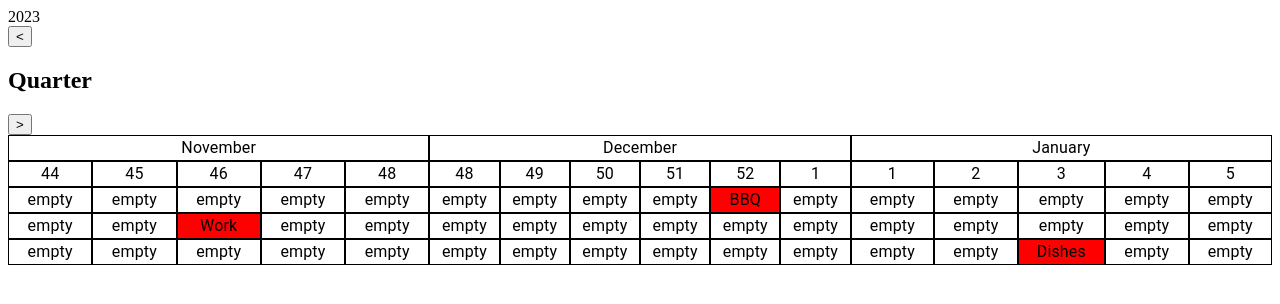
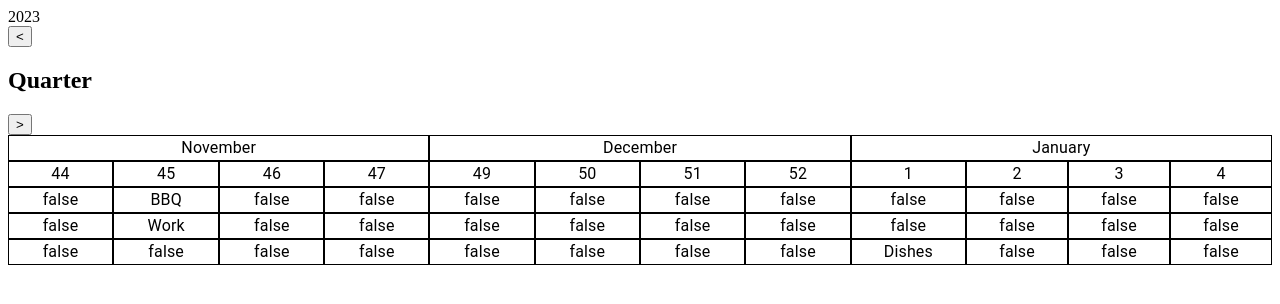
Before and after one commit to Teser301/csp, a React (Create React App) app: page / in a window 1280 px wide. Shown: the top 304 px of the page. Built offline with nearby package versions, Linux system fonts and the light colour scheme.

Commit message:
Fixing issues

```diff
--- a/src/App.tsx
+++ b/src/App.tsx
@@ -3,10 +3,21 @@ import dayjs, { Dayjs } from "dayjs";
 import weekOfYear from "dayjs/plugin/weekOfYear";
 import { Box, Typography } from "@mui/material";
 import isBetween from "dayjs/plugin/isBetween";
+import isoWeek from "dayjs/plugin/isoWeek";
+import customParseFormat from "dayjs/plugin/customParseFormat";
+import updateLocale from "dayjs/plugin/updateLocale";
+
 dayjs.extend(weekOfYear);
 dayjs.extend(isBetween);
-const weekDays = ["Mon", "Tue", "Wed", "Thu", "Fri", "Sat", "Sun"];
-
+dayjs.extend(isoWeek);
+dayjs.extend(customParseFormat);
+dayjs.extend(updateLocale);
+dayjs.updateLocale("custom", {
+  week: {
+    dow: 1, // Monday
+  },
+});
+dayjs.locale("custom");
 function App() {
   const [dayObj, setDayObj] = useState<Dayjs>(dayjs().locale("en"));
 
@@ -26,33 +37,48 @@ function App() {
   const taskArray = [
     {
       name: "BBQ",
-      startDate: "2023-10-10",
-      endDate: "2023-12-30",
+      startDate: "10 November 2023",
+      endDate: "20 November 2023",
     },
     {
       name: "Work",
-      startDate: "2023-11-12",
-      endDate: "2023-11-18",
+      startDate: "07 November 2023",
+      endDate: "18 December 2023",
     },
     {
       name: "Dishes",
-      startDate: "2024-01-14",
-      endDate: "2024-01-18",
+      startDate: "16 December 2023",
+      endDate: "18 January 2024",
     },
   ];
 
-  function calculateWeekNumbersForMonth(month: Dayjs) {
+  function calculateWeekNumbersForMonth(
+    month: dayjs.Dayjs | Date | null | undefined
+  ) {
     const weeks: number[] = [];
     const firstDayOfMonth = dayjs(month).startOf("month");
     const lastDayOfMonth = dayjs(month).endOf("month");
+    let currentDay = firstDayOfMonth;
+    let currentWeekNumber = currentDay.isoWeek();
+    let daysInCurrentWeek = 0;
 
-    let currentWeekStartDate = firstDayOfMonth.startOf("week");
+    while (currentDay.isBefore(lastDayOfMonth)) {
+      daysInCurrentWeek++;
 
-    while (currentWeekStartDate.isBefore(lastDayOfMonth)) {
-      weeks.push(currentWeekStartDate.week());
-      currentWeekStartDate = currentWeekStartDate.add(1, "week");
+      if (currentDay.isoWeek() !== currentWeekNumber) {
+        // Check if the current week has more than 4 days in the current month
+        if (daysInCurrentWeek > 4) {
+          weeks.push(currentWeekNumber);
+        }
+        currentWeekNumber = currentDay.isoWeek();
+        daysInCurrentWeek = 1;
+      }
+      currentDay = currentDay.add(1, "day");
     }
-
+    // Check the last week of the month
+    if (daysInCurrentWeek > 4) {
+      weeks.push(currentWeekNumber);
+    }
     return weeks;
   }
 
@@ -75,6 +101,8 @@ function App() {
           }}
         >
           {months.map((month, index) => {
+            const yearTrack = month.format("YY");
+            const yearNumber = parseInt(yearTrack, 10);
             const weeksInMonth = calculateWeekNumbersForMonth(month);
             return (
               <Box key={index}>
@@ -91,12 +119,9 @@ function App() {
                     display: "flex",
                   }}
                 >
-                  {weeksInMonth.map((weekNumber) => {
-                    const currentWeekStartDate = dayjs(month)
-                      .week(weekNumber)
-                      .startOf("week");
+                  {weeksInMonth.map((weekNumber, index) => {
                     return (
-                      <Box sx={{ flexGrow: "1" }}>
+                      <Box key={index} sx={{ flexGrow: "1" }}>
                         <Box>
                           <Typography
                             sx={{
@@ -109,44 +134,41 @@ function App() {
                           </Typography>
                         </Box>
                         <Box>
-                          {taskArray.map((task) => {
+                          {taskArray.map((task, index) => {
                             const taskStartDate = dayjs(task.startDate);
                             const taskEndDate = dayjs(task.endDate);
-
-                            if (
-                              taskStartDate.isBetween(
-                                currentWeekStartDate,
-                                currentWeekStartDate.endOf("week")
-                              ) ||
-                              taskEndDate.isBetween(
-                                currentWeekStartDate,
-                                currentWeekStartDate.endOf("week")
-                              )
-                            ) {
+                            const startDate = dayjs()
+                              .week(weekNumber)
+                              .year(yearNumber)
+                              .startOf("isoWeek")
+                              .isoWeekday(1)
+                              .format("DD/MM/YY");
+                            const endDate = dayjs()
+                              .week(weekNumber)
+                              .year(yearNumber)
+                              .startOf("isoWeek")
+                              .isoWeekday(7)
+                              .format("DD/MM/YY");
+                            {
                               return (
                                 <Typography
-                                  key={task.name}
+                                  key={index}
                                   sx={{
                                     border: "1px solid black",
                                     textAlign: "center",
-                                    backgroundColor: "red",
                                   }}
                                 >
-                                  {task.name}
+                                  {dayjs(taskStartDate).isBetween(
+                                    startDate,
+                                    endDate
+                                  ) ||
+                                  dayjs(taskEndDate).isBetween(
+                                    startDate,
+                                    endDate
+                                  )
+                                    ? task.name
+                                    : "false"}
                                   <br />
-                                </Typography>
-                              );
-                            } else {
-                              return (
-                                <Typography
-                                  key={task.name}
-                                  sx={{
-                                    border: "1px solid black",
-                                    textAlign: "center",
-                                    backgroundColor: "transparent",
-                                  }}
-                                >
-                                  empty
                                 </Typography>
                               );
                             }
```
